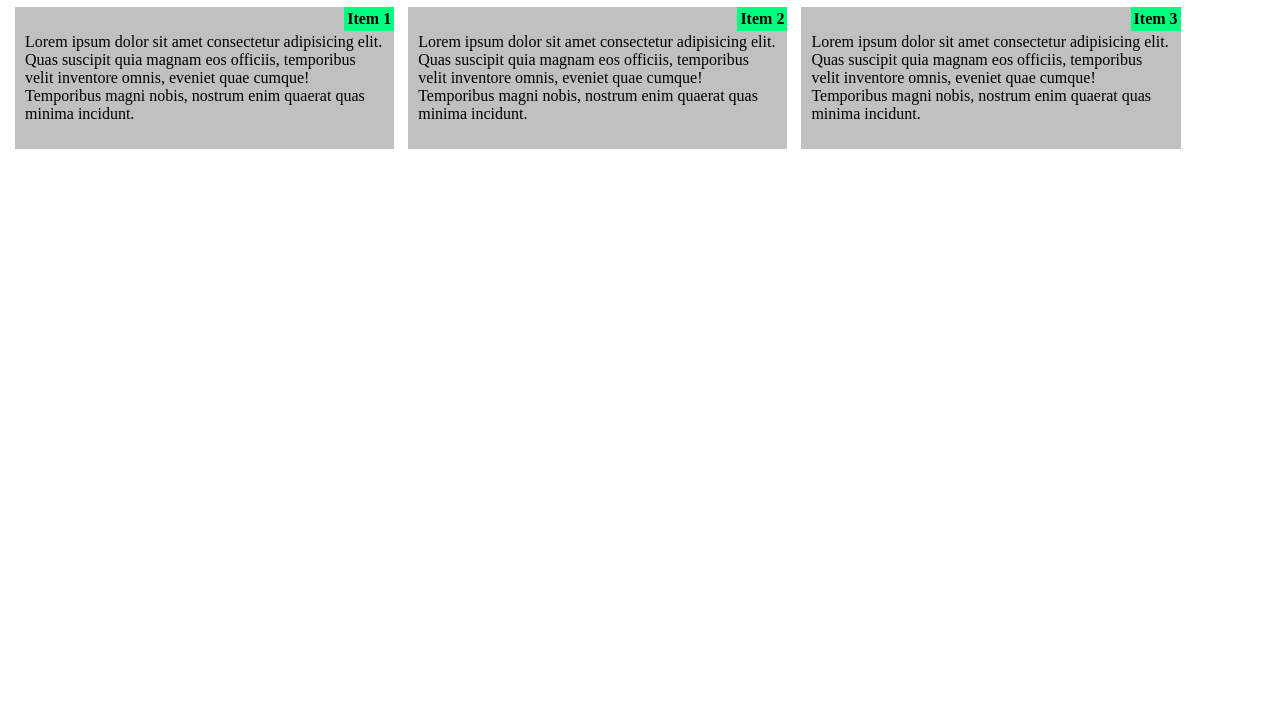
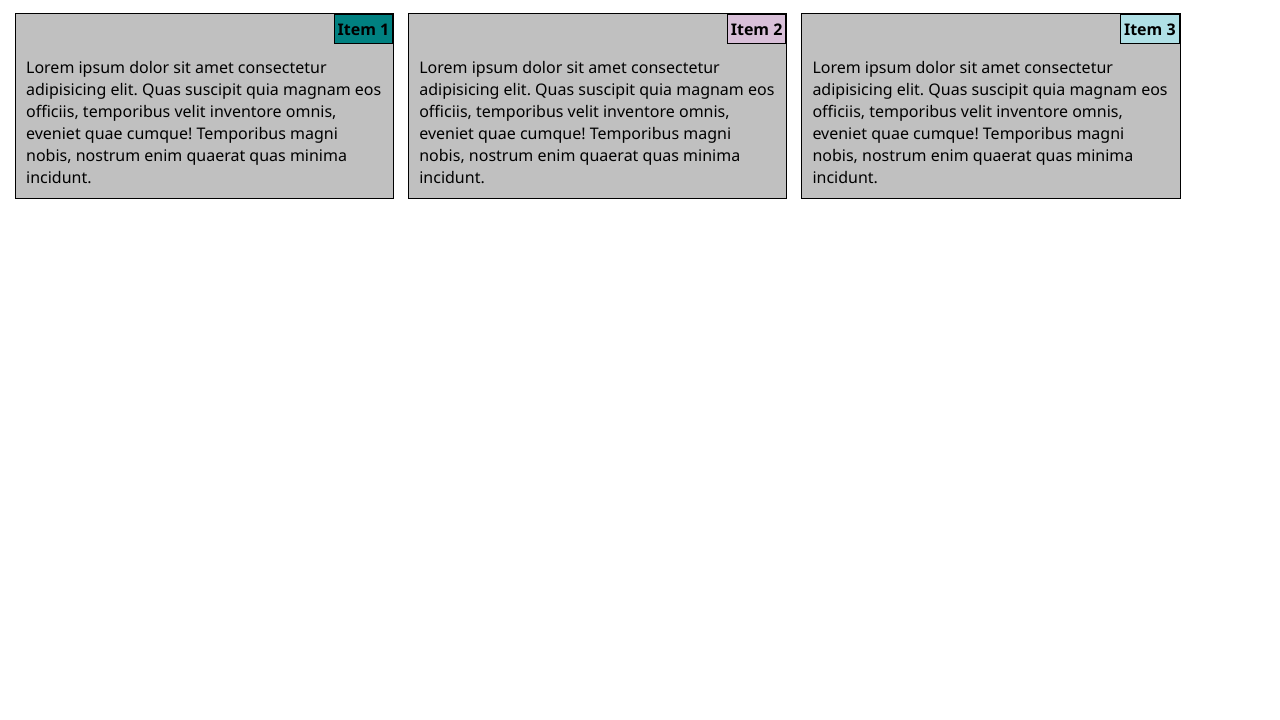
Before and after one commit to Kriticle/CourseraWebDev, a plain HTML site: page index.html in a window 1280 px wide. Shown: the part 80-800 px from the top of the page. Drawn offline with Linux system fonts and the light colour scheme; files whose address does not match are found by name.

Commit message:
update styles and html

```diff
--- a/index.html
+++ b/index.html
@@ -1,6 +1,6 @@
 <!DOCTYPE html>
 <head>
-    <link rel="stylesheet" href="C:\Users\kriti\OneDrive\Desktop\Coding Stuff\CourseraWebDev\mod2css.css">
+    <link rel="stylesheet" href="C:\Users\kriti\OneDrive\Documents\GitHub\CourseraWebDev\mod2css.css">
 </head>
 
 <body>
@@ -9,7 +9,7 @@
 </h1>
     <section class="container">
       <div class="items" id="item1">
-          <h4 class="title"> Item 1 </h4>
+          <h4 class="title" id="it1"> Item 1 </h4>
           <p>
               Lorem ipsum dolor sit amet consectetur adipisicing elit. Quas suscipit quia magnam eos officiis, temporibus velit inventore omnis, eveniet quae cumque! Temporibus magni nobis, nostrum enim quaerat quas minima incidunt.
           </p>
@@ -17,14 +17,14 @@
       </div>
 
       <div class="items" id="item2">
-        <h4 class="title"> Item 2 </h4>
+        <h4 class="title" id="it2"> Item 2 </h4>
         <p>
             Lorem ipsum dolor sit amet consectetur adipisicing elit. Quas suscipit quia magnam eos officiis, temporibus velit inventore omnis, eveniet quae cumque! Temporibus magni nobis, nostrum enim quaerat quas minima incidunt.
         </p>
 
     </div>
     <div class="items" id="item3">
-        <h4 class="title"> Item 3 </h4>
+        <h4 class="title" id="it3"> Item 3 </h4>
         <p>
             Lorem ipsum dolor sit amet consectetur adipisicing elit. Quas suscipit quia magnam eos officiis, temporibus velit inventore omnis, eveniet quae cumque! Temporibus magni nobis, nostrum enim quaerat quas minima incidunt.
         </p>
--- a/mod2css.css
+++ b/mod2css.css
@@ -1,5 +1,6 @@
 *{
     box-sizing: border-box;
+    font-family:'Segoe UI', Tahoma, Geneva, Verdana, sans-serif;
 }
 
 h1{
@@ -13,8 +14,7 @@ h1{
     float: left;
     background-color: silver;
     margin: 7px;
-    border-width: 5px;
-    border-color: royalblue;
+    border: 1px solid black;
 }
 
 .title{
@@ -24,13 +24,28 @@ h1{
     top: 0%;
     position: absolute;
     right:0%;
+    border: 1px solid black;
 }
 
 p{
     position: relative;
-    top: 10 px;
+    top: 1em;
 }
-@media (min-width:768px)  and (max-width: 990px) {
+
+
+#it1{
+
+    background-color: teal;
+}
+
+#it2{
+    background-color: thistle;
+}
+
+#it3{
+    background-color: powderblue;
+}
+@media (min-width:768px)  and (max-width: 991px) {
 
 .items{
     width:45%;
@@ -42,7 +57,7 @@ p{
 
 }
 
-@media (min-width:991px){
+@media (min-width:992px){
 
     .items{
         width: 30%;
```
